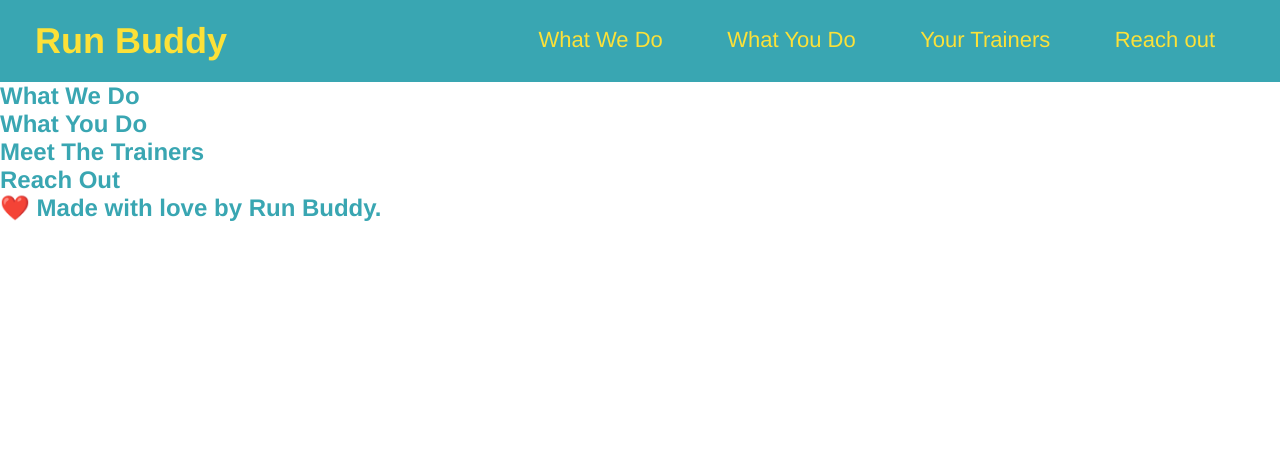
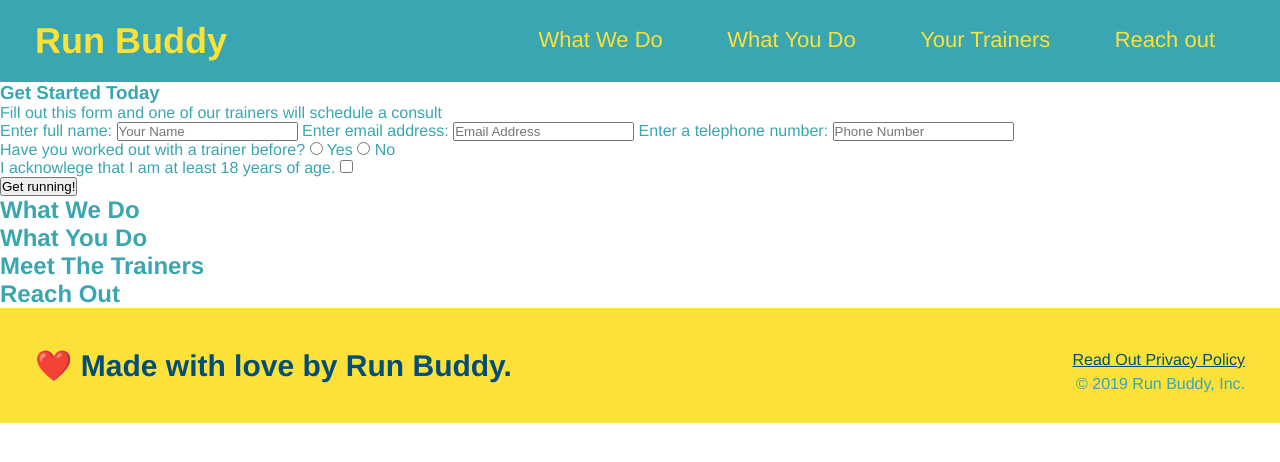
Before and after one commit to Halleys-Comet/run-buddy, a plain HTML site: page index.html in a window 1280 px wide. Drawn offline with Linux system fonts and the light colour scheme.

Commit message:
add-hero-section-structure

```diff
--- a/assets/css/style.css
+++ b/assets/css/style.css
@@ -1,6 +1,7 @@
 * {
     margin: 0;
     padding: 0;
+    box-sizing: border-box;
 }
 
 body {
@@ -42,3 +43,26 @@ header nav ul li a {
     font-weight: lighter;
     font-size: 22px;
 }
+
+footer {
+    background: #fce138;
+    width: 100%;
+    padding: 40px 35px;
+}
+
+footer h2 {
+    display: inline;
+    color: #024e79;
+    font-size: 30px;
+    margin: 0;
+}
+
+footer div {
+    float:right;
+    line-height: 1.5;
+    text-align: right;
+}
+
+footer a {
+    color: #024e76;
+}
--- a/index.html
+++ b/index.html
@@ -33,7 +33,38 @@
         </header>
 
         <!-- hero/jumbotron -->
-        <section></section>
+        <section>
+            <div>
+                <h3> Get Started Today</h3>
+                <p>Fill out this form and one of our trainers will schedule a consult</p>
+                <!-- Add form element -->
+            <form>
+                <label for="name">Enter full name:</label>
+                <input type="text" placeholder="Your Name" name="name" id="name" />
+                <label for="email">Enter email address:</label>
+                <input type="email" placeholder="Email Address" name="email" id="email" />
+                <label for="phone number">Enter a telephone number:</label>
+                <input type="tel" placeholder="Phone Number" name="phone" id="phone" />
+                <p>
+                    Have you worked out with a trainer before?
+                    <input type="radio" name="trainer-confirm" id="trainer-yes" />
+                    <label for="trainer-yes">Yes</label>
+                    <input type="radio" name="trainer-confirm" id="trainer-yes" />
+                    <label for="trainer-no">No</label>
+                </p>
+                <p>
+                    <label for="checkbox" >
+                        I acknowlege that I am at least 18 years of age.
+                    </label>
+                    <input type="checkbox" name="age-confirm" id="checkbox" />
+                </p>
+                <button type="submit">
+                    Get running!
+                </button>
+            </form>
+            </div>
+        </section>
+        <!-- end hero -->
 
         <!-- "what we do" section -->
         <section>
@@ -58,6 +89,10 @@
         <!-- footer -->
         <footer>
             <h2>❤️ Made with love by Run Buddy.</h2>
+            <div>
+                <a href="#">Read Out Privacy Policy</a><br/>
+                &copy; 2019 Run Buddy, Inc.
+            </div>
         </footer>
 
     </body>
```
